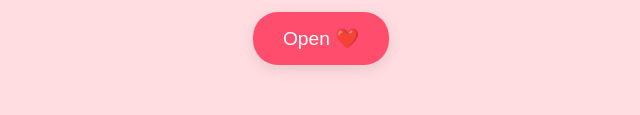
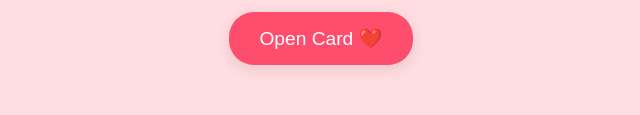
Before and after one commit to LazyCen/Valentines, a plain HTML site: page index.html in a window 1280 px wide. Shown: the part 400-515 px from the top of the page, without its empty margins (319-959 px from the left). Drawn offline with Linux system fonts and the light colour scheme.

Commit message:
Update index.html

```diff
--- a/index.html
+++ b/index.html
@@ -43,7 +43,7 @@
    <div id="overlay" class="overlay">
   <div class="overlay-content">
     <h1>Happy Valentine's Day!</h1>
-    <button id="startBtn" class="btn-open">Open ❤️</button>
+    <button id="startBtn" class="btn-open">Open Card ❤️</button>
   </div>
 </div>
 
```
